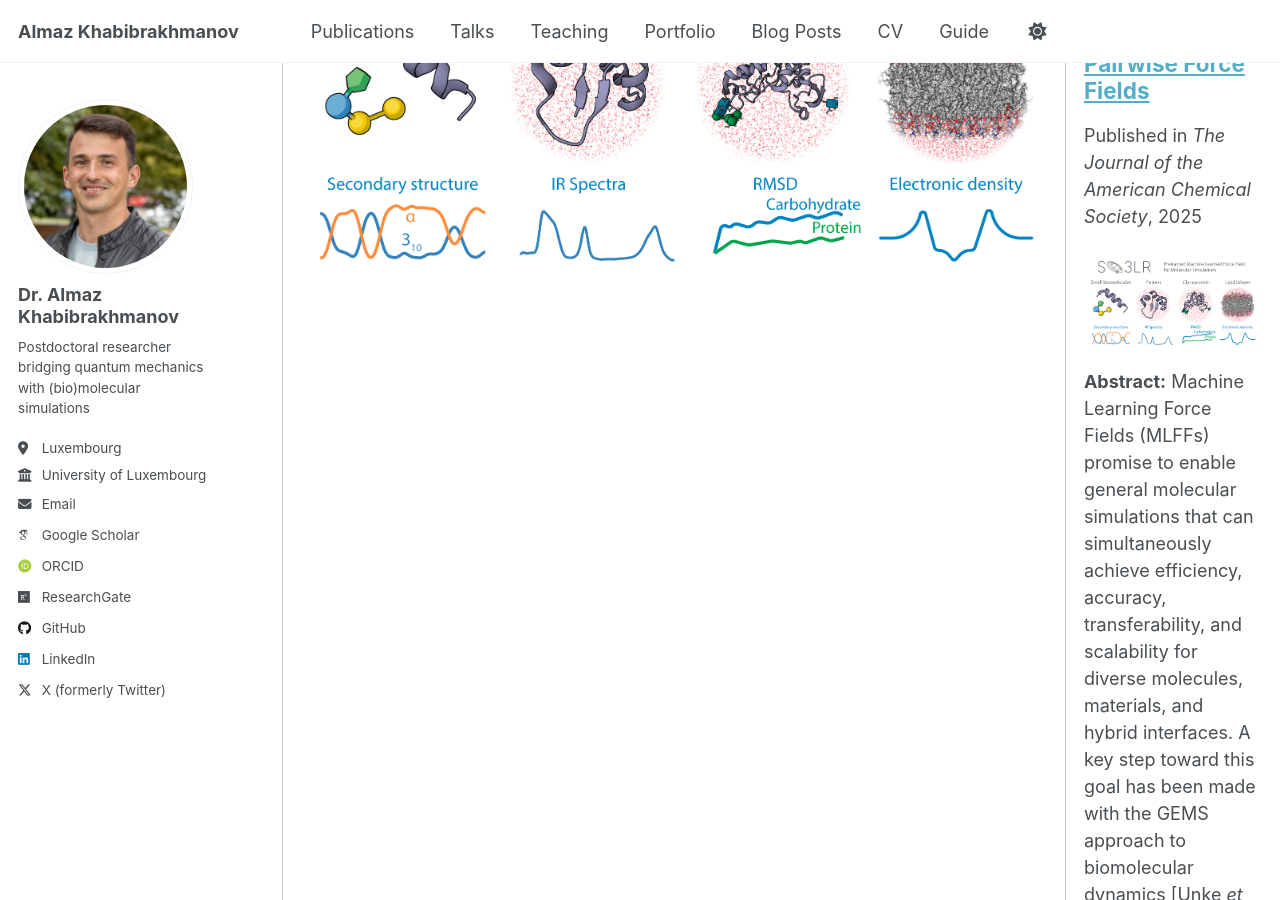
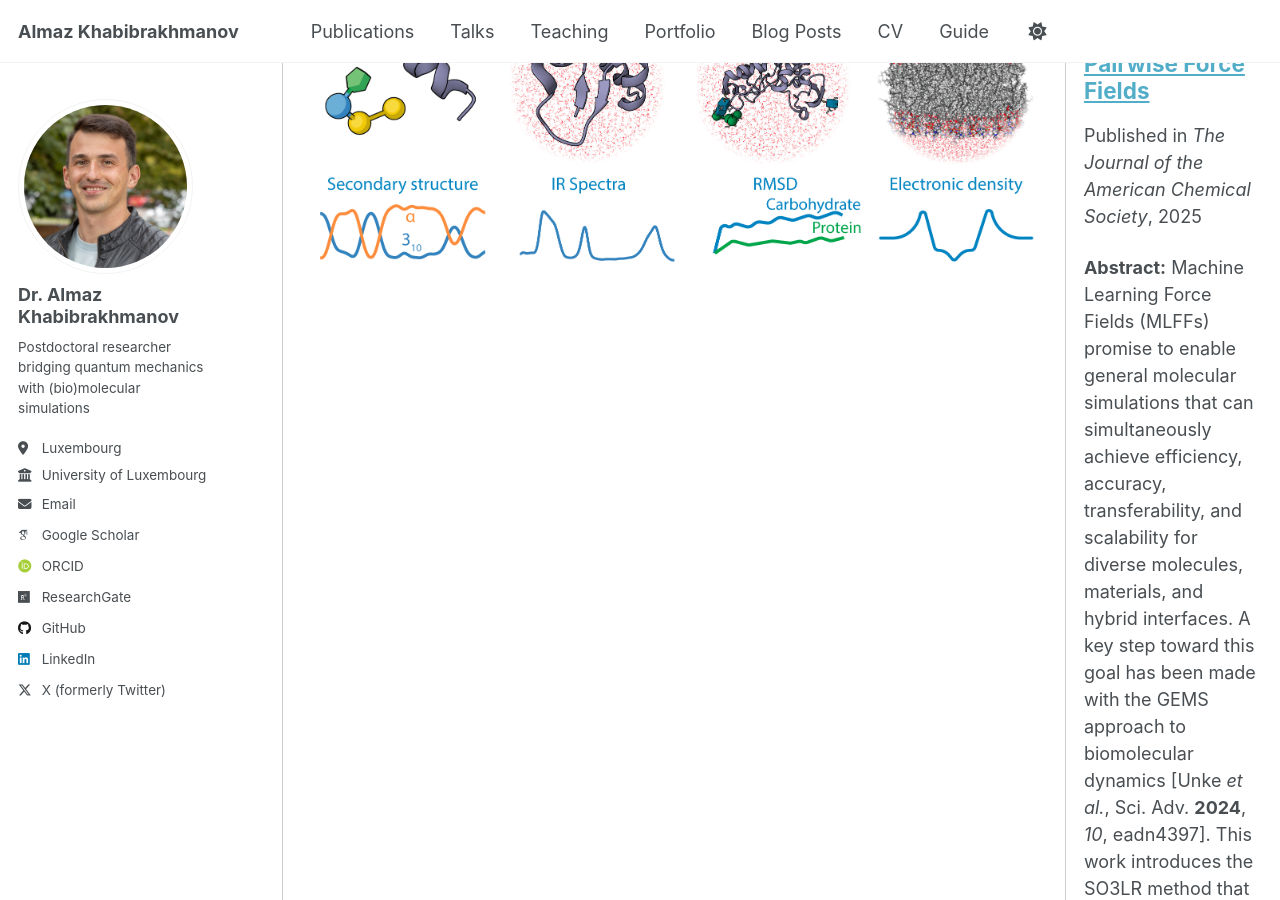
Before and after one commit to almaz-khabibrakhmanov/almaz-khabibrakhmanov.github.io, a Jekyll site: the page built from _pages/publications.html, in a window 1280 px wide and 900 px high, scrolled down 1053 px. Built offline with Jekyll 4.4.1, drawn with Linux system fonts in a browser that asks for light colours; some web fonts are replaced; a script that is not in the unit is left out.

Commit message:
Update archive-single.html

```diff
--- a/_includes/archive-single.html
+++ b/_includes/archive-single.html
@@ -53,20 +53,6 @@
          <p class="page__date"><strong><i class="fa fa-fw fa-calendar" aria-hidden="true"></i> {{ site.data.ui-text[site.locale].date_label | default: "Published:" }}</strong> <time datetime="{{ post.date | default: "1900-01-01" | date_to_xmlschema }}">{{ post.date | default: "1900-01-01" | date: "%B %d, %Y" }}</time></p>
         {% endif %}
 
-    {% if post.collection == 'publications' and post.toc_image %}
-      {% if include.type == "list" %}
-        <!-- Archive page: float TOC right -->
-        <div class="publication-toc-right">
-          <img src="{{ post.toc_image | prepend: '/files/papers/toc_figures/' | prepend: base_path }}" alt="TOC Image">
-        </div>
-      {% else %}
-        <!-- Single publication page: show below abstract -->
-        <div class="publication-toc-single">
-          <img src="{{ post.toc_image | prepend: '/files/papers/toc_figures/' | prepend: base_path }}" alt="TOC Image">
-        </div>
-      {% endif %}
-    {% endif %}
-
     {% if post.excerpt and site.read_more != 'enabled' %}
     <p class="archive__item-excerpt" itemprop="description">{{ post.excerpt | markdownify }}</p>
     {% elsif post.excerpt and site.read_more == 'enabled' %}
```
